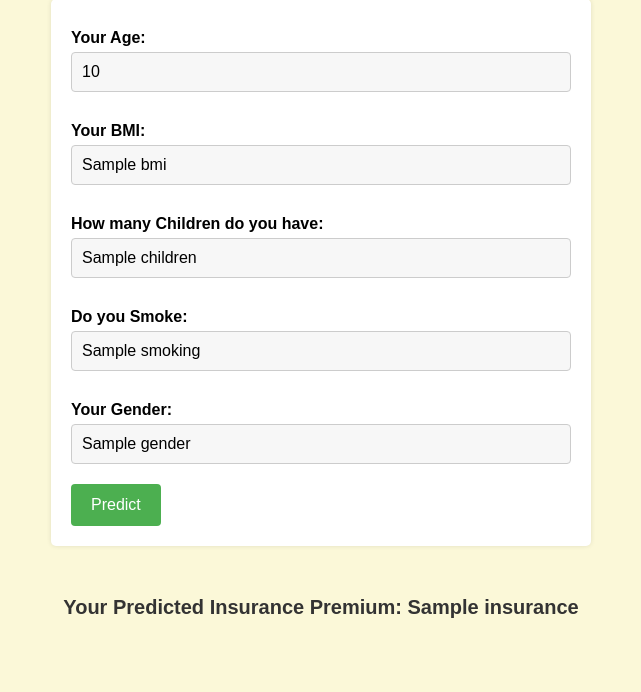
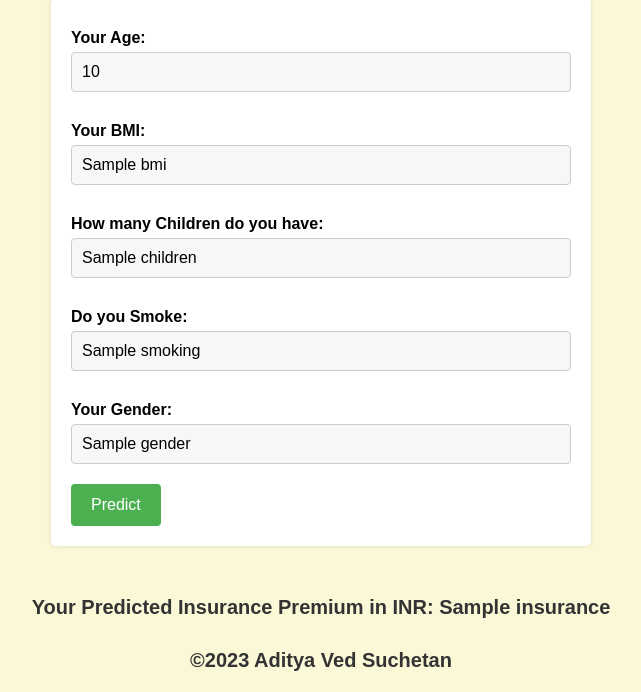
Before and after one commit to vedb1211/Insurance-Premium-Prediction, a Flask app: template templates/index.html in a window 1280 px wide. Shown: the part 138-830 px from the top of the page, without its empty margins (319-960 px from the left). Before the commit the page ends 756 px from the top, so only its background shows below. Run offline with Flask 2, Linux system fonts and the light colour scheme; the template is opened without the code that fills it: most values are stand-ins (such as "Sample title", 1, 10 or a date in 2020).

Commit message:
Update index.html

```diff
--- a/templates/index.html
+++ b/templates/index.html
@@ -85,7 +85,8 @@
 	</form>
 
 	{% if insurance %}
-		<p>Your Predicted Insurance Premium: {{ insurance }}</p>
+		<p>Your Predicted Insurance Premium in INR: {{ insurance }}</p>
 	{% endif %}
+	<p>©2023 Aditya Ved Suchetan</p>
 </body>
 </html>
```
